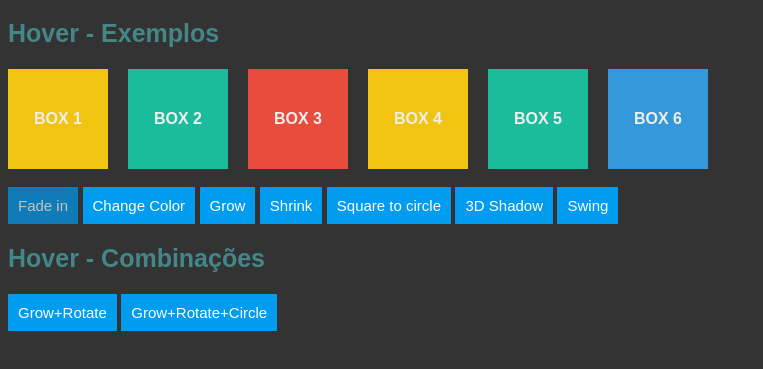
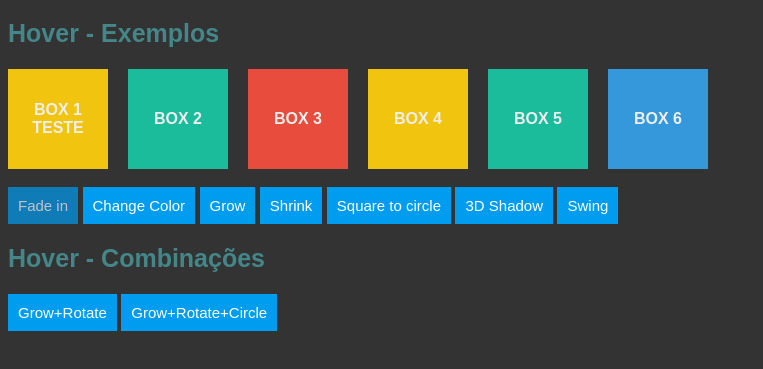
Before and after one commit to lasilva0/css-transitions, a plain HTML site: page index.html in a window 1280 px wide. Shown: the part 61-430 px from the top of the page, without its empty margins (0-763 px from the left). Drawn offline with Linux system fonts and the light colour scheme.

Commit message:
First Commit

```diff
--- a/index.html
+++ b/index.html
@@ -93,7 +93,7 @@
     <section>
 
         <div class="yellow box1">
-            BOX 1
+            BOX 1 TESTE
         </div>
 
         <div class="green  box2">
```
